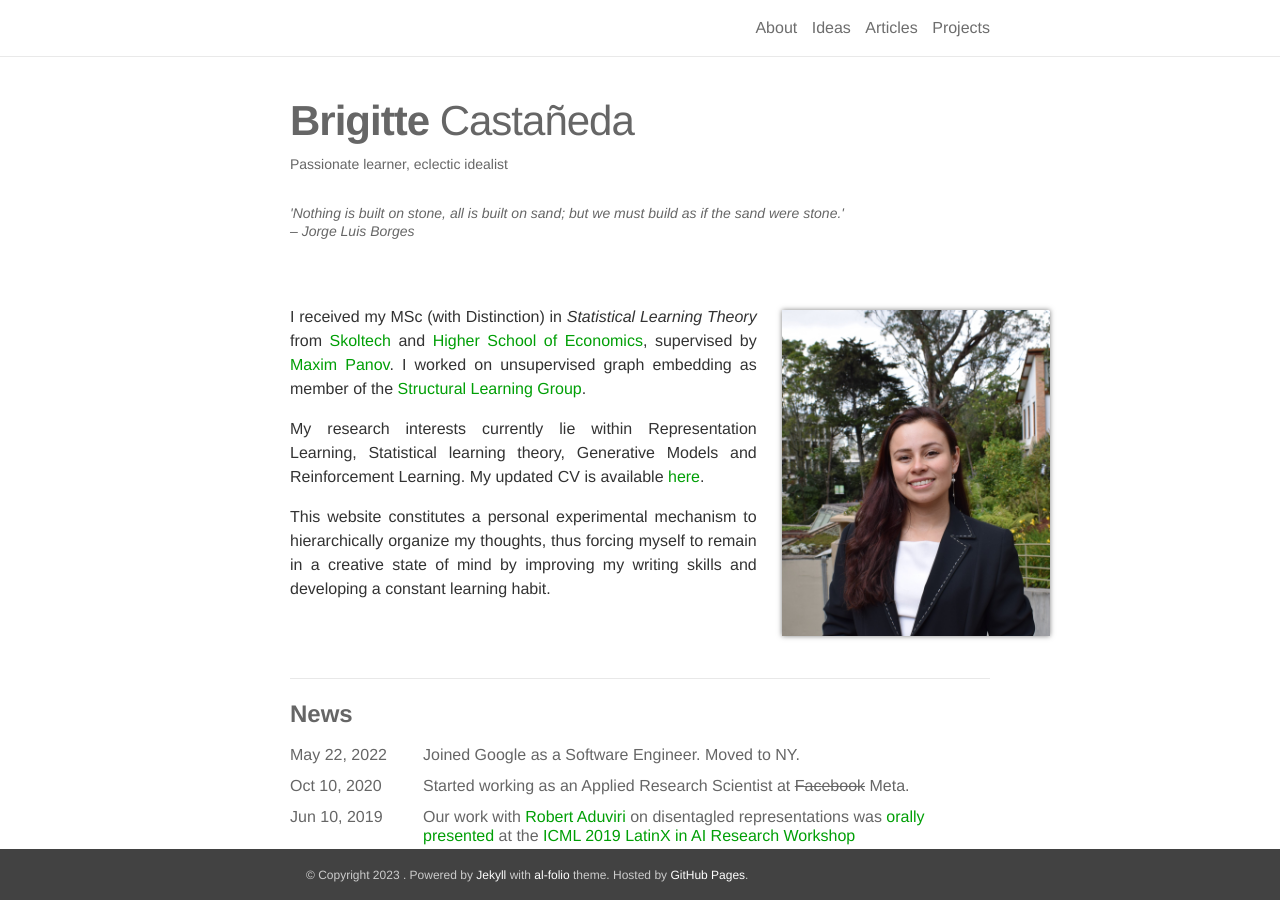
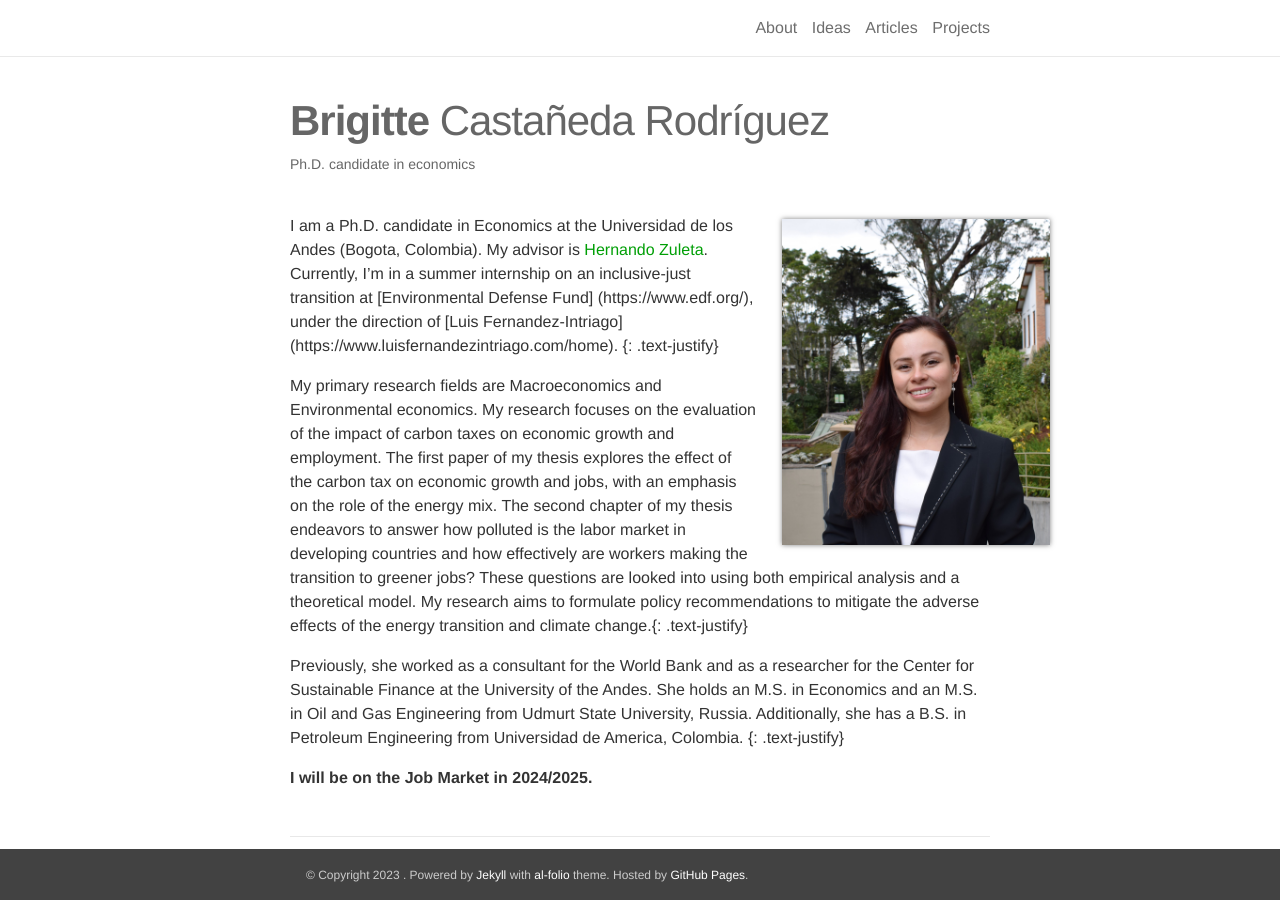
Before and after one commit to polanco-jaime/polanco-jaime.github.io, a Jekyll site: the page built from _pages/about.md, in a window 1280 px wide and 900 px high. Built offline with Jekyll 4.4.1, drawn with Linux system fonts in a browser that asks for light colours; nearby versions of some CDN libraries; some web fonts are replaced.

Commit message:
Updated about

```diff
--- a/_pages/about.md
+++ b/_pages/about.md
@@ -1,9 +1,9 @@
 ---
 layout: about
 permalink: /
-title: <strong>Brigitte</strong> Castañeda
+title: <strong>Brigitte</strong> Castañeda Rodríguez
 order: 1
-description: Passionate learner, eclectic idealist <br/> <blockquote2 class="warning" id="mymotto" title="Motto"><h5> 'Nothing is built on stone, all is built on sand; but we must build as if the sand were stone.' <br/> – Jorge Luis Borges</h5></blockquote2>
+description: Ph.D. candidate in economics <br/> #<blockquote2 class="warning" id="mymotto" title="Motto"><h5> 'Nothing is built on stone, all is built on sand; but we must build as if the sand were stone.' <br/> – Jorge Luis Borges</h5></blockquote2>
 
 profile:
   align: right
@@ -13,11 +13,10 @@
 social: true
 ---
 
-I received my MSc (with Distinction) in *Statistical Learning Theory* from [Skoltech](https://www.skoltech.ru/en/education/msc-programs/ds/slt/) and [Higher School of Economics](https://www.hse.ru/en/ma/sltheory/), supervised by [Maxim Panov](https://scholar.google.ru/citations?user=BqDhGJQAAAAJ&hl=en&oi=ao). I worked on unsupervised graph embedding as member of the [Structural Learning Group](http://strlearn.ru/).
-{: .text-justify}
+I am a Ph.D. candidate in Economics at the Universidad de los Andes (Bogota, Colombia). My advisor is [Hernando Zuleta](https://scholar.google.com/citations?user=CgFQtFIAAAAJ&hl=en). Currently, I'm in a summer internship on an inclusive-just transition at [Environmental Defense Fund] (https://www.edf.org/), under the direction of [Luis Fernandez-Intriago] (https://www.luisfernandezintriago.com/home).  {: .text-justify}
 
-My research interests currently lie within Representation Learning, Statistical learning theory, Generative Models and Reinforcement Learning. My updated CV is available [here](https://drive.google.com/file/d/1IHbSs6S5tZ2wG65jmnWlmUF-aCnXPC2V/view?usp=sharing).
-{: .text-justify}
+My primary research fields are Macroeconomics and Environmental economics. My research focuses on the evaluation of the impact of carbon taxes on economic growth and employment. The first paper of my thesis explores the effect of the carbon tax on economic growth and jobs, with an emphasis on the role of the energy mix. The second chapter of my thesis endeavors to answer how polluted is the labor market in developing countries and how effectively are workers making the transition to greener jobs? These questions are looked into using both empirical analysis and a theoretical model. My research aims to formulate policy recommendations to mitigate the adverse effects of the energy transition and climate change.{: .text-justify}
 
-This website constitutes a personal experimental mechanism to hierarchically organize my thoughts, thus forcing myself to remain in a creative state of mind by improving my writing skills and developing a constant learning habit.
-{: .text-justify}
+Previously, she worked as a consultant for the World Bank and as a researcher for the Center for Sustainable Finance at the University of the Andes. She holds an M.S. in Economics and an M.S. in Oil and Gas Engineering from Udmurt State University, Russia. Additionally, she has a B.S. in Petroleum Engineering from Universidad de America, Colombia. {: .text-justify}
+
+**I will be on the Job Market in 2024/2025.**
```
Also changed, not shown: 3 other files.
